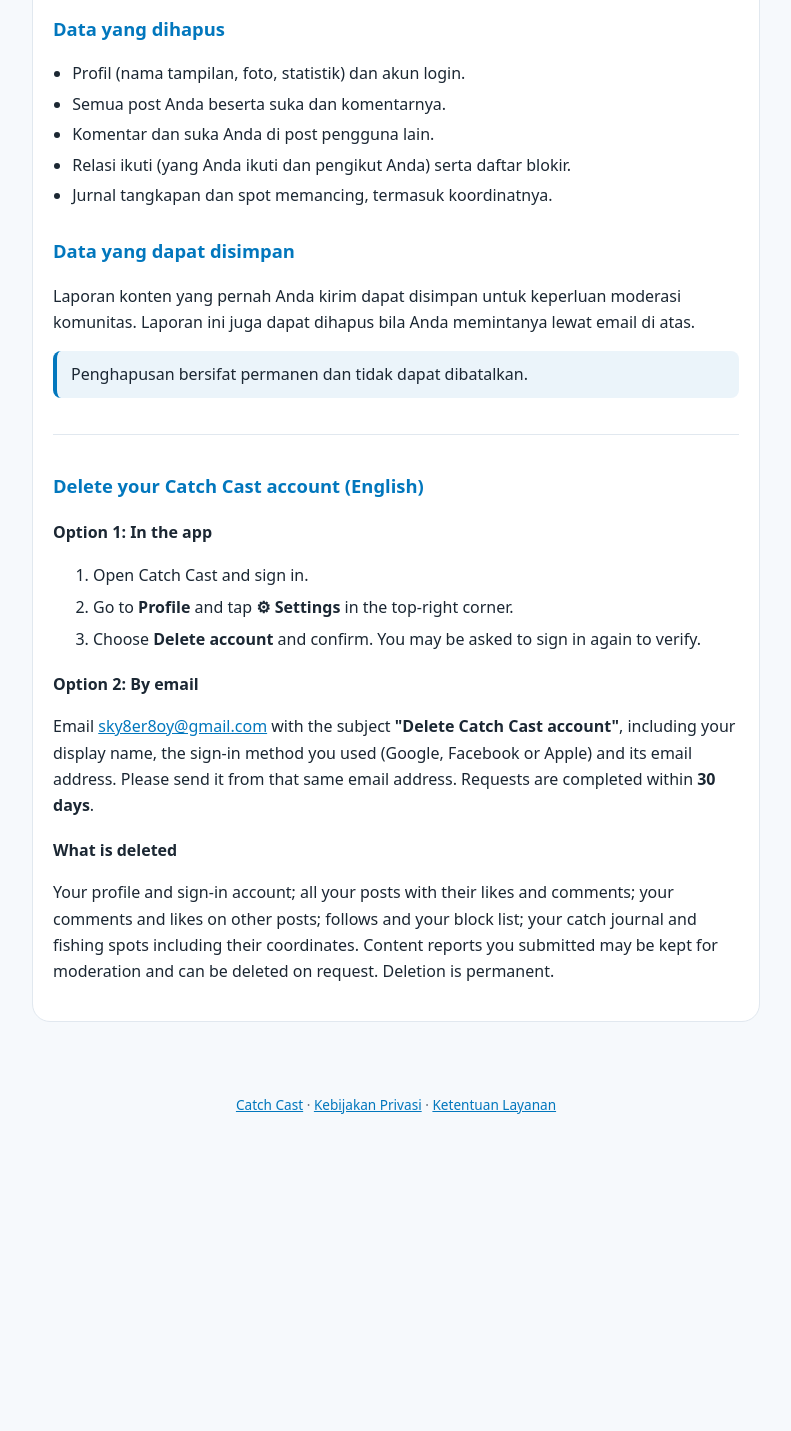
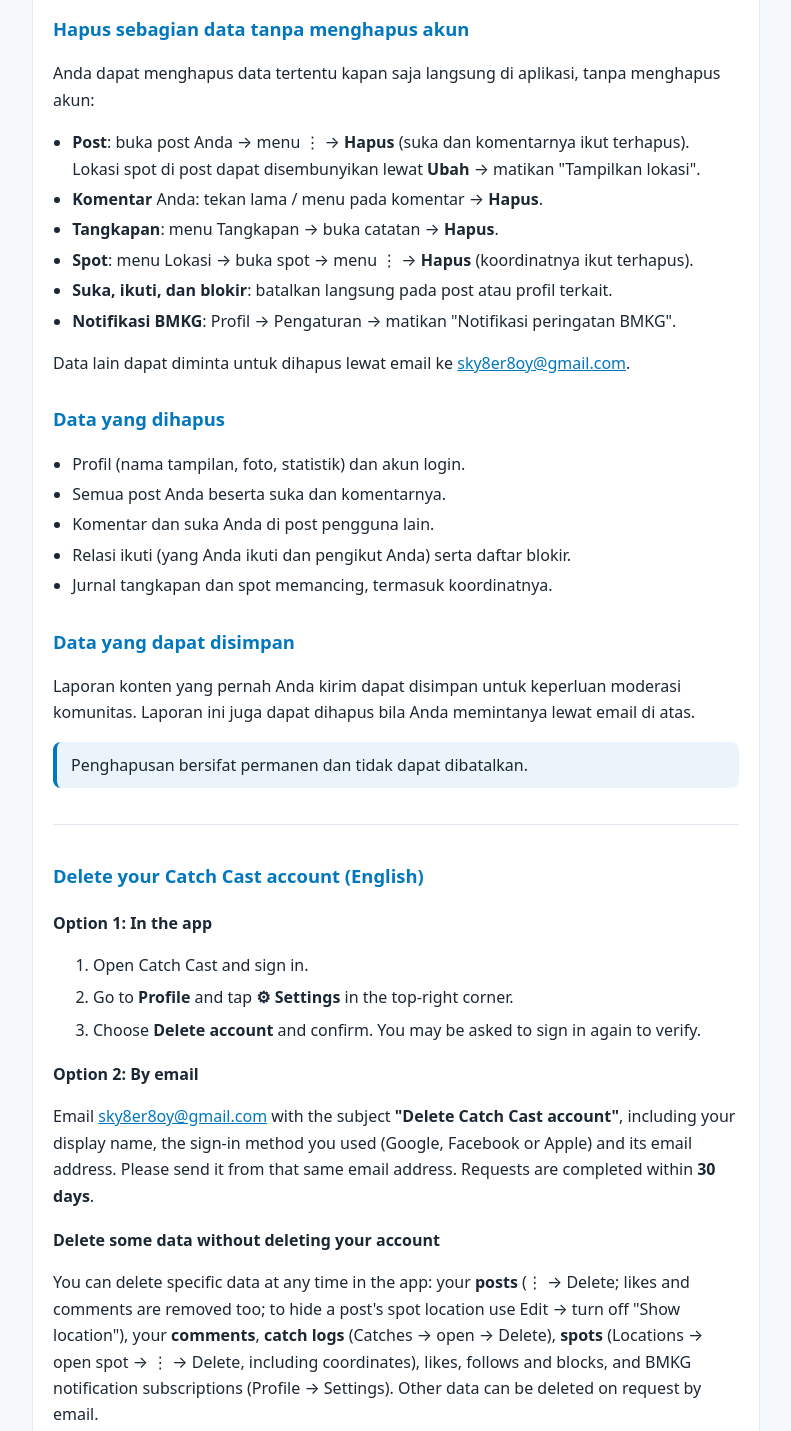
Before and after one commit to codinganpromt-creator/catch-cast, a plain HTML site: page delete-account/index.html in a window 1280 px wide. Shown: the part 780-2211 px from the top of the page, without its empty margins (244-1035 px from the left). Before the commit the page ends 1936 px from the top, so only its background shows below. Drawn offline with Linux system fonts and the light colour scheme.

Commit message:
Halaman hapus akun: cara menghapus sebagian data tanpa menghapus akun
Co-Authored-By: Claude Opus 5.5 <noreply@anthropic.com>

```diff
--- a/delete-account/index.html
+++ b/delete-account/index.html
@@ -42,6 +42,18 @@
 </ul>
 <p>Kirim dari alamat email yang sama dengan akun Anda agar kami dapat memverifikasi kepemilikan. Permintaan diproses paling lambat <strong>30 hari</strong>, dan kami akan mengabari Anda setelah selesai.</p>
 
+<h2 id="sebagian">Hapus sebagian data tanpa menghapus akun</h2>
+<p>Anda dapat menghapus data tertentu kapan saja langsung di aplikasi, tanpa menghapus akun:</p>
+<ul>
+  <li><strong>Post</strong>: buka post Anda → menu ⋮ → <strong>Hapus</strong> (suka dan komentarnya ikut terhapus). Lokasi spot di post dapat disembunyikan lewat <strong>Ubah</strong> → matikan "Tampilkan lokasi".</li>
+  <li><strong>Komentar</strong> Anda: tekan lama / menu pada komentar → <strong>Hapus</strong>.</li>
+  <li><strong>Tangkapan</strong>: menu Tangkapan → buka catatan → <strong>Hapus</strong>.</li>
+  <li><strong>Spot</strong>: menu Lokasi → buka spot → menu ⋮ → <strong>Hapus</strong> (koordinatnya ikut terhapus).</li>
+  <li><strong>Suka, ikuti, dan blokir</strong>: batalkan langsung pada post atau profil terkait.</li>
+  <li><strong>Notifikasi BMKG</strong>: Profil → Pengaturan → matikan "Notifikasi peringatan BMKG".</li>
+</ul>
+<p>Data lain dapat diminta untuk dihapus lewat email ke <a href="mailto:sky8er8oy@gmail.com">sky8er8oy@gmail.com</a>.</p>
+
 <h2>Data yang dihapus</h2>
 <ul>
   <li>Profil (nama tampilan, foto, statistik) dan akun login.</li>
@@ -67,6 +79,8 @@
 </ol>
 <h3>Option 2: By email</h3>
 <p>Email <a href="mailto:sky8er8oy@gmail.com?subject=Delete%20Catch%20Cast%20account">sky8er8oy@gmail.com</a> with the subject <strong>"Delete Catch Cast account"</strong>, including your display name, the sign-in method you used (Google, Facebook or Apple) and its email address. Please send it from that same email address. Requests are completed within <strong>30 days</strong>.</p>
+<h3 id="partial">Delete some data without deleting your account</h3>
+<p>You can delete specific data at any time in the app: your <strong>posts</strong> (⋮ → Delete; likes and comments are removed too; to hide a post's spot location use Edit → turn off "Show location"), your <strong>comments</strong>, <strong>catch logs</strong> (Catches → open → Delete), <strong>spots</strong> (Locations → open spot → ⋮ → Delete, including coordinates), likes, follows and blocks, and BMKG notification subscriptions (Profile → Settings). Other data can be deleted on request by email.</p>
 <h3>What is deleted</h3>
 <p>Your profile and sign-in account; all your posts with their likes and comments; your comments and likes on other posts; follows and your block list; your catch journal and fishing spots including their coordinates. Content reports you submitted may be kept for moderation and can be deleted on request. Deletion is permanent.</p>
 </section>
```
